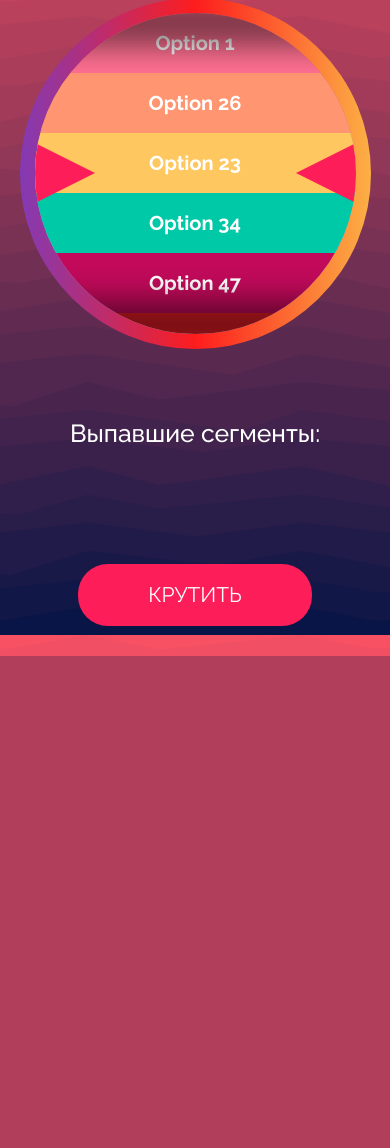
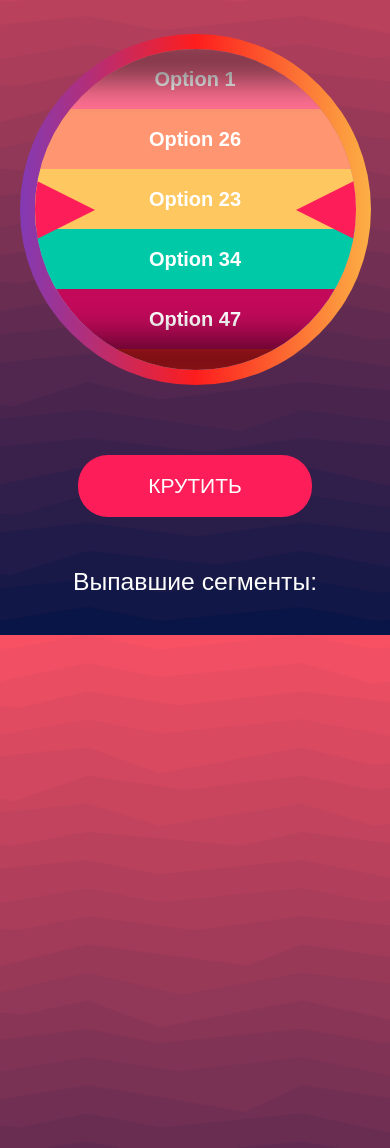
Before and after one commit to kenshi244/verticalWheel, a plain HTML site: page index.html in a window 390 px wide. Shown: the part 209-1357 px from the top of the page. Before the commit the page ends 865 px from the top, so only its background shows below. Drawn offline with nearby package versions, Linux system fonts and the light colour scheme.

Commit message:
Update index.html

```diff
--- a/index.html
+++ b/index.html
@@ -23,9 +23,10 @@
       }
 
       body {
+        padding: 100px 0;
         background-color: #b13f5b;
-        background-image: url("bg.png");
-        font-family: "Raleway", sans-serif;
+        background-image: url("https://github.com/kenshi244/verticalWheel/blob/master/bg.png?raw=true");
+        font-family: "Futura PT", sans-serif;
         background-size: cover;
         background-position: center;
         background-repeat: no-repeat;
@@ -62,13 +63,16 @@
         background-size: calc(100% / 2) 100%;
         animation: l14 1.5s infinite;
       }
+
       @keyframes l14 {
         0% {
           background-position: calc(100% / -4) 0, calc(100% / 4) 0;
         }
+
         50% {
           background-position: calc(100% / -4) -14px, calc(100% / 4) 14px;
         }
+
         100% {
           background-position: calc(100% / 4) -14px, calc(3 * 100% / 4) 14px;
         }
@@ -88,11 +92,21 @@
 
       .results {
         padding: 100px 20px;
-        order: 1;
+        padding-bottom: 0;
+        margin: 0;
+      }
+
+      .results ul {
+        padding: 0;
+        margin: 0;
+        height: 540px;
       }
 
       .wheel-container {
-        order: 2;
+        display: flex;
+        flex-direction: column;
+        justify-content: center;
+        align-items: center;
       }
 
       #wheel {
@@ -199,14 +213,10 @@
         cursor: default;
       }
 
-      @media screen and (max-width: 768px) {
+      @media screen and (max-width: 1024px) {
         html,
         body {
           height: initial;
-        }
-
-        body {
-          padding: 30px 0;
         }
 
         h1 {
@@ -220,19 +230,19 @@
         }
 
         .results {
-          padding: 0px 20px 100px;
-          order: 2;
+          padding: 50px 20px 100px;
+          display: flex;
+          flex-direction: column;
+          justify-content: center;
+          align-items: center;
         }
 
         .results h2 {
           text-align: center;
         }
 
-        .wheel-container {
-          order: 1;
-          display: flex;
-          justify-content: center;
-          align-items: center;
+        .results ul {
+          padding: 20px;
         }
 
         #wheel {
@@ -264,13 +274,9 @@
   <body>
     <div id="loader"></div>
     <div class="content">
-      <h1>Вертикальное колесо фортуны</h1>
+      <h1>Колесо фортуны</h1>
 
       <div class="wrapper">
-        <div class="results">
-          <h2>Выпавшие сегменты:</h2>
-          <ul id="resultsList"></ul>
-        </div>
         <div class="wheel-container">
           <div class="wheel" id="wheel">
             <div class="fish-eye top"></div>
@@ -279,10 +285,11 @@
             <div class="triangle left"></div>
             <div class="options" id="options"></div>
           </div>
+          <button id="spinButton">Крутить</button>
         </div>
-      </div>
-
-      <div class="buttons-container">
+        <div class="results">
+          <h2>Выпавшие сегменты:</h2>
+          <ul id="resultsList"></ul>
           <button
             id="resetButton"
             style="display: none"
@@ -290,8 +297,10 @@
           >
             Сбросить
           </button>
-        <button id="spinButton">Крутить</button>
         </div>
+      </div>
+
+      <div class="buttons-container"></div>
     </div>
 
     <script>
@@ -361,7 +370,7 @@
       ];
 
       const wheelSound = new Audio(
-        "wheel.m4a"
+        "https://github.com/kenshi244/verticalWheel/blob/master/wheel.wav?raw=true"
       );
 
       const shuffleArray = (array) => {
@@ -384,12 +393,35 @@
         "#287B61",
       ];
 
+      let spins;
+
       const appendOptionsToWheel = (opts) => {
         wheelOptions.innerHTML = "";
         opts = shuffleArray(opts);
         let colorIndex = 0;
+        let duplicateCount;
 
-        for (let i = 0; i < options.length * 3; i++) {
+        if (options.length >= 50) {
+          duplicateCount = 3;
+          spins = 1;
+        } else if (options.length >= 40) {
+          duplicateCount = 4;
+          spins = 2;
+        } else if (options.length >= 30) {
+          duplicateCount = 5;
+          spins = 3;
+        } else if (options.length >= 20) {
+          duplicateCount = 7;
+          spins = 4;
+        } else if (options.length > 10) {
+          duplicateCount = 8;
+          spins = 5;
+        } else {
+          duplicateCount = 10;
+          spins = 6;
+        }
+
+        for (let i = 0; i < options.length * duplicateCount; i++) {
           // Duplicate the options for infinite scroll
           const segment = document.createElement("div");
           segment.classList.add("segment");
@@ -416,7 +448,6 @@
             const totalHeight = segmentHeight * options.length;
             const randomSpin =
               Math.floor(Math.random() * options.length) * segmentHeight;
-            const spins = 1;
             const totalSpinHeight = spins * totalHeight + randomSpin;
             wheelSound.play();
 
```
Lines whose indentation alone changed are shown as unchanged.
